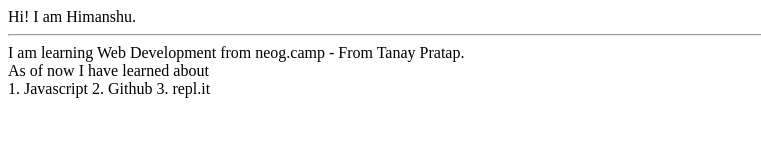
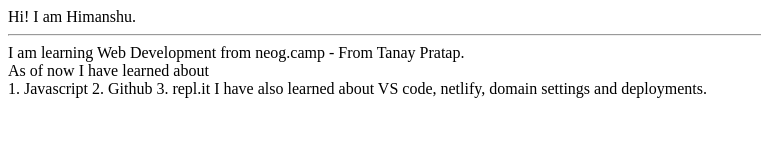
Before and after one commit to heyimanshu/himanshutripathi-site, a plain HTML site: page index.html in a window 1280 px wide. Shown: the whole page, without its empty margins (0-761 px from the left). Drawn offline with Linux system fonts and the light colour scheme.

Commit message:
updated a new branch

```diff
--- a/index.html
+++ b/index.html
@@ -19,5 +19,7 @@
     2. Github
     3. repl.it
 
+    I have also learned about VS code, netlify, domain settings and deployments.
+
 </body>
 </html>
```
